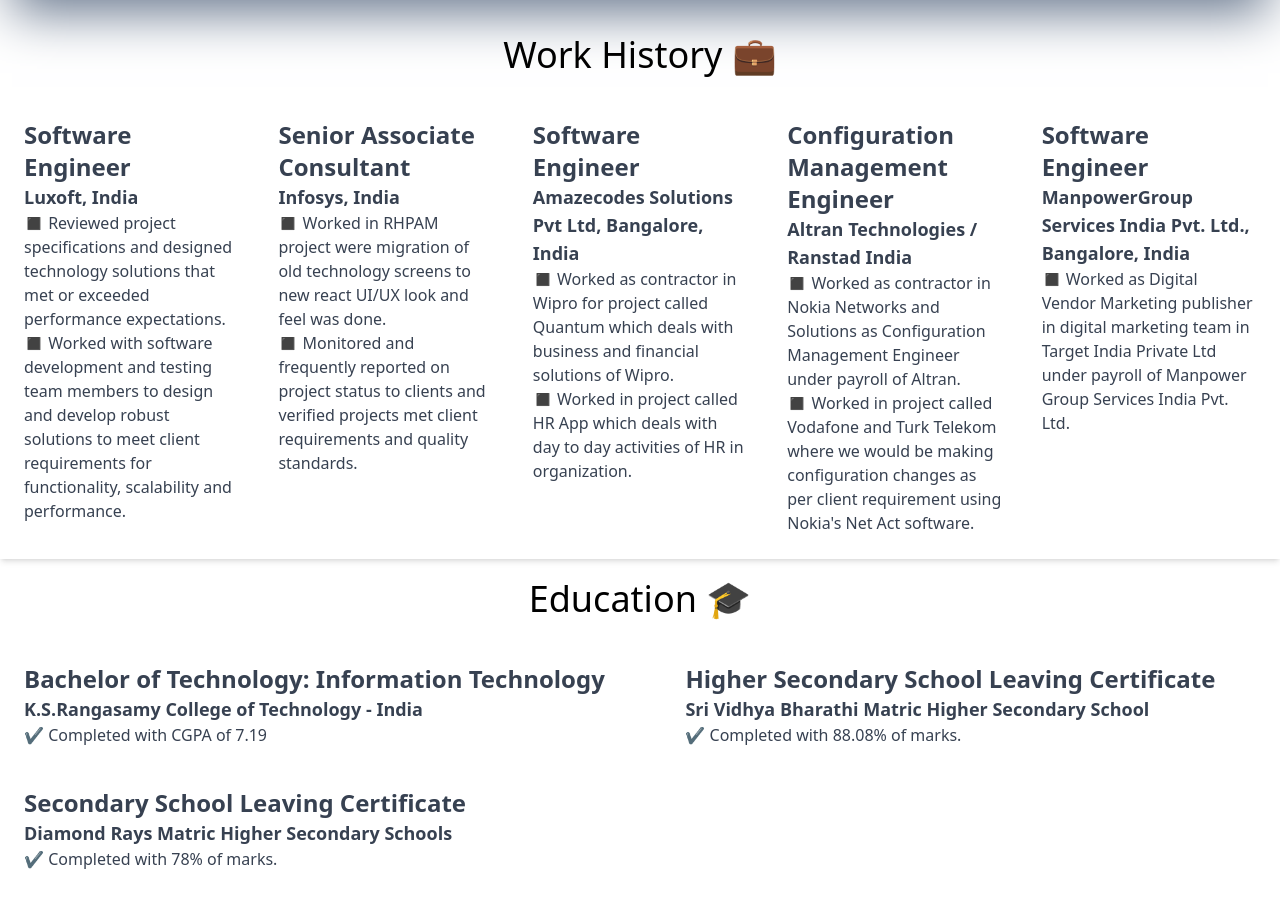
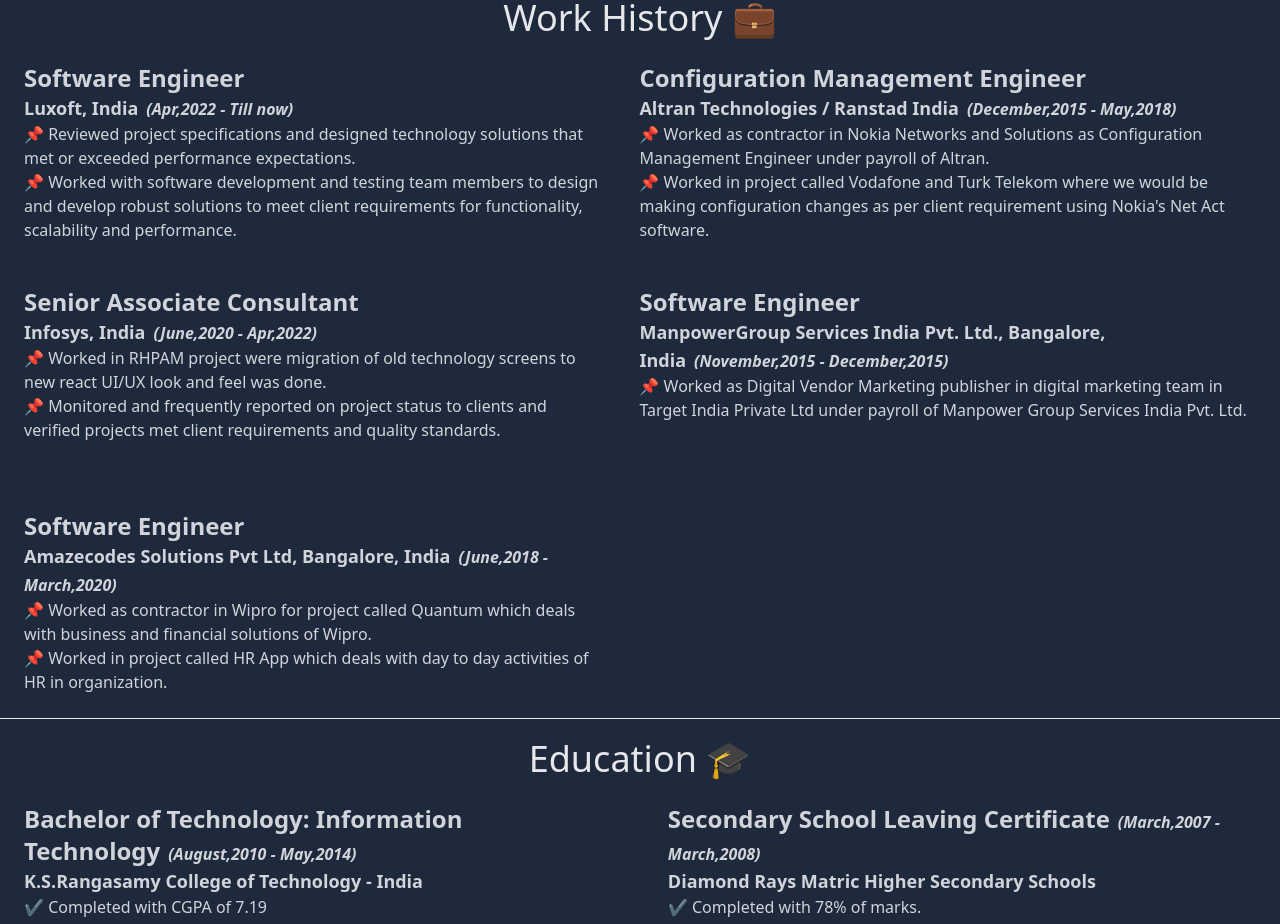
Before and after one commit to MurugeshAravind/Resume, a React (Create React App) app: page / in a window 1280 px wide. Shown: the part 228-1152 px from the top of the page. Before the commit the page ends 1123 px from the top, so only its background shows below. Built offline with nearby package versions, Linux system fonts and the light colour scheme.

Commit message:
changes made for adding dark mode

```diff
--- a/public/index.html
+++ b/public/index.html
@@ -1,5 +1,5 @@
 <!DOCTYPE html>
-<html lang="en">
+<html lang="en" class="dark">
   <head>
     <meta charset="utf-8" />
     <link rel="icon" href="%PUBLIC_URL%/favicon.ico" />
--- a/src/App.js
+++ b/src/App.js
@@ -7,7 +7,7 @@
     <>
       <Image
         className={
-          "float-left m-auto h-auto md:w-60 lg:w-60 w-auto mt-1 ml-1 rounded-lg"
+          "float-left lg:md:w-60 mt-1 ml-1 rounded-md"
         }
         alt={"aravind"}
         src="./aravind.jpg"
--- a/src/Section/Section.component.jsx
+++ b/src/Section/Section.component.jsx
@@ -1,109 +1,141 @@
 const Section = () => {
   return (
     <>
-      <div className="flex flex-wrap mt-4 rounded-md shadow-slate-200">
-        <section className="shadow-md">
-          <h1 className="text-4xl m-5 text-center">Work History 💼</h1>
-          <div className="flex flex-wrap gap-10 p-6">
-            <article className="shadow-slate-200 text-gray-700 hover:shadow-slate-500 hover:animate-pulse lg:flex-1 md:flex-0">
+      <div className=" dark:bg-slate-800">
+        <section>
+          <h1 className="text-4xl text-center dark:text-gray-200">
+            Work History 💼
+          </h1>
+          <div className="lg:md:grid lg:md:grid-rows-3 lg:md:grid-flow-col lg:md:gap-10 flex flex-wrap gap-10 p-6">
+            <article className="dark:bg-slate-800 dark:text-gray-300 hover:shadow-slate-500 lg:flex-1 md:flex-0">
               <h3 className="text-2xl">
                 <strong>Software Engineer</strong>
               </h3>
               <h4 className="text-lg">
-                <strong>Luxoft, India</strong>
+                <strong>
+                  Luxoft, India
+                  <span className="italic text-base ml-2">
+                    (Apr,2022 - Till now)
+                  </span>
+                </strong>
               </h4>
               <p>
-                ◼ Reviewed project specifications and designed technology
+                📌 Reviewed project specifications and designed technology
                 solutions that met or exceeded performance expectations.
               </p>
               <p>
-                ◼ Worked with software development and testing team members to
+                📌 Worked with software development and testing team members to
                 design and develop robust solutions to meet client requirements
                 for functionality, scalability and performance.
               </p>
             </article>
-            <article className=" shadow-slate-200 text-gray-700 hover:shadow-slate-500 hover:animate-pulse lg:flex-1 md:flex-0">
+            <article className=" dark:bg-slate-800 dark:text-gray-300 hover:shadow-slate-500 lg:flex-1 md:flex-0">
               <h3 className="text-2xl">
                 <strong>Senior Associate Consultant</strong>
               </h3>
               <h4 className="text-lg">
-                <strong>Infosys, India</strong>
+                <strong>
+                  Infosys, India
+                  <span className="italic text-base ml-2">
+                    (June,2020 - Apr,2022)
+                  </span>
+                </strong>
               </h4>
               <p>
-                ◼ Worked in RHPAM project were migration of old technology
+                📌 Worked in RHPAM project were migration of old technology
                 screens to new react UI/UX look and feel was done.
               </p>
               <p>
-                ◼ Monitored and frequently reported on project status to clients
-                and verified projects met client requirements and quality
-                standards.
+                📌 Monitored and frequently reported on project status to
+                clients and verified projects met client requirements and
+                quality standards.
               </p>
             </article>
-            <article className=" shadow-slate-200 text-gray-700 hover:shadow-slate-500 hover:animate-pulse lg:flex-1 md:flex-0">
+            <article className=" dark:bg-slate-800 dark:text-gray-300 hover:shadow-slate-500 lg:flex-1 md:flex-0">
               <h3 className="text-2xl">
                 <strong>Software Engineer</strong>
               </h3>
               <h4 className="text-lg">
-                <strong>Amazecodes Solutions Pvt Ltd, Bangalore, India</strong>
+                <strong>
+                  Amazecodes Solutions Pvt Ltd, Bangalore, India
+                  <span className="italic text-base ml-2">
+                    (June,2018 - March,2020)
+                  </span>
+                </strong>
               </h4>
               <p>
-                ◼ Worked as contractor in Wipro for project called Quantum which
-                deals with business and financial solutions of Wipro.
+                📌 Worked as contractor in Wipro for project called Quantum
+                which deals with business and financial solutions of Wipro.
               </p>
               <p>
-                ◼ Worked in project called HR App which deals with day to day
+                📌 Worked in project called HR App which deals with day to day
                 activities of HR in organization.
               </p>
             </article>
-            <article className=" shadow-slate-200 text-gray-700 hover:shadow-slate-500 hover:animate-pulse lg:flex-1 md:flex-0">
+            <article className=" dark:bg-slate-800 dark:text-gray-300 hover:shadow-slate-500 lg:flex-1 md:flex-0">
               <h3 className="text-2xl">
                 <strong>Configuration Management Engineer</strong>
               </h3>
               <h4 className="text-lg">
-                <strong>Altran Technologies / Ranstad India</strong>
+                <strong>
+                  Altran Technologies / Ranstad India
+                  <span className="italic text-base ml-2">
+                    (December,2015 - May,2018)
+                  </span>
+                </strong>
               </h4>
               <p>
-                ◼ Worked as contractor in Nokia Networks and Solutions as
+                📌 Worked as contractor in Nokia Networks and Solutions as
                 Configuration Management Engineer under payroll of Altran.
               </p>
               <p>
-                ◼ Worked in project called Vodafone and Turk Telekom where we
+                📌 Worked in project called Vodafone and Turk Telekom where we
                 would be making configuration changes as per client requirement
                 using Nokia's Net Act software.
               </p>
             </article>
-            <article className=" shadow-slate-200 text-gray-700 hover:shadow-slate-500 hover:animate-pulse lg:flex-1 md:flex-0">
+            <article className=" dark:bg-slate-800 dark:text-gray-300 hover:shadow-slate-500 lg:flex-1 md:flex-0">
               <h3 className="text-2xl">
                 <strong>Software Engineer</strong>
               </h3>
               <h4 className="text-lg">
                 <strong>
                   ManpowerGroup Services India Pvt. Ltd., Bangalore, India
+                  <span className="italic text-base ml-2">
+                    (November,2015 - December,2015)
+                  </span>
                 </strong>
               </h4>
               <p>
-                ◼ Worked as Digital Vendor Marketing publisher in digital
+                📌 Worked as Digital Vendor Marketing publisher in digital
                 marketing team in Target India Private Ltd under payroll of
                 Manpower Group Services India Pvt. Ltd.
               </p>
             </article>
           </div>
         </section>
-        <section className="mx-auto">
-          <h1 className="text-4xl m-5 text-center">Education 🎓</h1>
-          <div className="flex flex-wrap gap-10 p-6">
-            <article className=" shadow-slate-200 text-gray-700 hover:shadow-slate-500 hover:animate-pulse flex-auto">
+        <hr className="bg-gray-100"></hr>
+        <section className="mt-5">
+          <h1 className="text-4xl text-center dark:text-gray-200">
+            Education 🎓
+          </h1>
+          <div className="lg:md:grid lg:md:grid-rows-2 lg:md:grid-flow-col lg:md:gap-10 flex flex-wrap gap-10 p-6">
+            <article className=" dark:bg-slate-800 dark:text-gray-300 hover:shadow-slate-500 flex-auto">
               <h3 className="text-2xl">
-                <strong>Bachelor of Technology: Information Technology</strong>
+                <strong>Bachelor of Technology: Information Technology
+                <span className="italic text-base ml-2">(August,2010 - May,2014)</span></strong>
               </h3>
               <h4 className="text-lg">
-                <strong>K.S.Rangasamy College of Technology - India</strong>
+                <strong>K.S.Rangasamy College of Technology - India
+                </strong>
               </h4>
               <p>✔ Completed with CGPA of 7.19</p>
             </article>
-            <article className=" shadow-slate-200 text-gray-700 hover:shadow-slate-500 hover:animate-pulse flex-auto">
+            <article className=" dark:bg-slate-800 dark:text-gray-300 hover:shadow-slate-500 flex-auto">
               <h3 className="text-2xl">
-                <strong>Higher Secondary School Leaving Certificate</strong>
+                <strong>Higher Secondary School Leaving Certificate
+                <span className="italic text-base ml-2">(March,2008 - March,2010)</span>
+                </strong>
               </h3>
               <h4 className="text-lg">
                 <strong>
@@ -112,9 +144,11 @@
               </h4>
               <p>✔ Completed with 88.08% of marks.</p>
             </article>
-            <article className=" shadow-slate-200 text-gray-700 hover:shadow-slate-500 hover:animate-pulse flex-auto">
+            <article className=" dark:bg-slate-800 dark:text-gray-300 hover:shadow-slate-500 flex-auto">
               <h3 className="text-2xl">
-                <strong>Secondary School Leaving Certificate</strong>
+                <strong>Secondary School Leaving Certificate
+                <span className="italic text-base ml-2">(March,2007 - March,2008)</span>
+                </strong>
               </h3>
               <h4 className="text-lg">
                 <strong>Diamond Rays Matric Higher Secondary Schools</strong>
--- a/tailwind.config.js
+++ b/tailwind.config.js
@@ -1,5 +1,6 @@
 module.exports = {
   content: ["./src/**/*.{js,jsx}"],
+  darkMode: 'class',
   theme: {
     extend: {},
   },
```
Also changed, not shown: src/Header/Header.component.jsx (+24 -2 lines).
